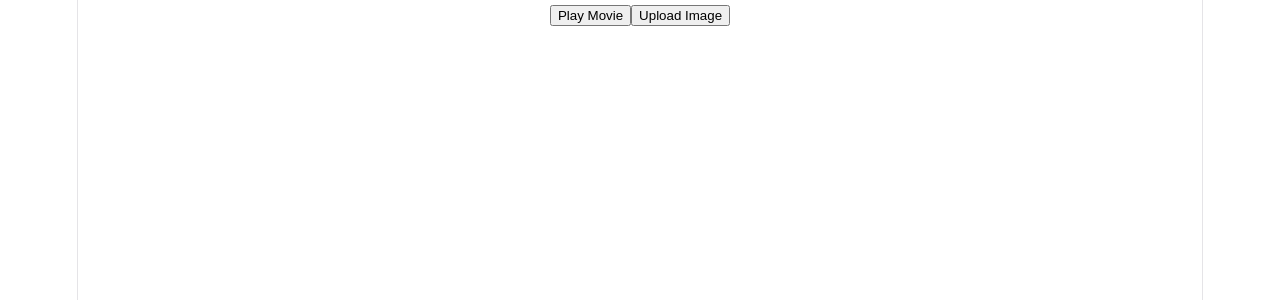
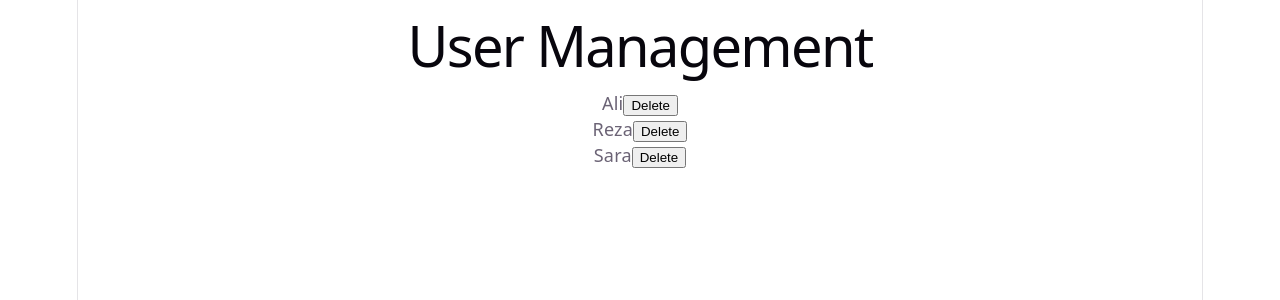
Before and after one commit to s-ebrahimi-dev/training-react, a React (Vite) app: page / in a window 1280 px wide. Shown: the top 300 px of the page. Built offline with nearby package versions, Linux system fonts and the light colour scheme.

Commit message:
useState in React

```diff
--- a/src/App.jsx
+++ b/src/App.jsx
@@ -108,28 +108,172 @@
 //   );
 // }
 //* ==============================Stopping Propagation====================================
-function Button({ onClick, children }) {
+// function Button({ onClick, children }) {
+//   return (
+//     <button onClick={e => {
+//       e.stopPropagation();
+//       onClick();
+//     }}>
+//       {children}
+//     </button>
+//   );
+// }
+
+// export default function Toolbar() {
+//   return (
+//     <div className="Toolbar" onClick={() => {
+//       alert('You clicked on the toolbar!');
+//     }}>
+//       <Button onClick={() => alert('Playing!')}>
+//         Play Movie
+//       </Button>
+//       <Button onClick={() => alert('Uploading!')}>
+//         Upload Image
+//       </Button>
+//     </div>
+//   );
+// }
+//* ====================Event Delegation=========================
+// با کلیک روی هرکدام از دکمه‌ها، رویداد به والد منتقل می‌شود و تابع handleClick اجرا خواهد شد.
+// export default function Toolbar() {
+
+//   function handleClick(event) {
+
+//     const action = event.target.closest("button")?.dataset.action;
+
+//     if (!action) return;
+
+//     if (action === "play") {
+//       alert("Playing Movie!");
+//     }
+
+//     if (action === "upload") {
+//       alert("Uploading Image!");
+//     }
+
+//     if (action === "delete") {
+//       alert("Deleting File!");
+//     }
+//   }
+
+//   return (
+//     <div className="Toolbar" onClick={handleClick}>
+
+//       <button data-action="play">
+//         Play Movie
+//       </button>
+
+//       <button data-action="upload">
+//         Upload Image
+//       </button>
+
+//       <button data-action="delete">
+//         Delete File
+//       </button>
+
+//     </div>
+//   );
+// }
+//* =====================Example-2================================
+// export default function UserList() {
+
+//   const users = [
+//     { id: 1, name: "Ali" },
+//     { id: 2, name: "Reza" },
+//     { id: 3, name: "Sara" }
+//   ];
+
+//   function handleAction(event) {
+
+//     const button = event.target.closest("button");
+
+//     if (!button) return;
+
+//     const action = button.dataset.action;
+//     const userId = button.dataset.userid;
+
+//     if (action === "edit") {
+//       alert(`Editing user ${userId}`);
+//     }
+
+//     if (action === "delete") {
+//       alert(`Deleting user ${userId}`);
+//     }
+//   }
+
+//   return (
+//     <div onClick={handleAction}>
+
+//       {users.map(user => (
+
+//         <div key={user.id}>
+
+//           <span>{user.name}</span>
+
+//           <button
+//             data-action="edit"
+//             data-userid={user.id}
+//           >
+//             Edit
+//           </button>
+
+//           <button
+//             data-action="delete"
+//             data-userid={user.id}
+//           >
+//             Delete
+//           </button>
+
+//         </div>
+
+//       ))}
+
+//     </div>
+//   );
+// }
+// ======================Example-3 use-state================================
+import { useState } from "react";
+
+function UserList({ users, onDelete }) {
   return (
-    <button onClick={e => {
-      e.stopPropagation();
-      onClick();
-    }}>
-      {children}
-    </button>
+    <div>
+      {users.map(user => (
+        <div key={user.id}>
+          <span>{user.name}</span>
+
+          <button onClick={() => onDelete(user.id)}>
+            Delete
+          </button>
+        </div>
+      ))}
+    </div>
   );
 }
 
-export default function Toolbar() {
+export default function App() {
+
+  // آرایه کاربران اینجا قرار می‌گیرد
+  const [users, setUsers] = useState([
+    { id: 1, name: "Ali" },
+    { id: 2, name: "Reza" },
+    { id: 3, name: "Sara" }
+  ]);
+
+  // تابع حذف کاربر
+  function handleDelete(userId) {
+    setUsers(prevUsers =>
+      prevUsers.filter(user => user.id !== userId)
+    );
+  }
+
   return (
-    <div className="Toolbar" onClick={() => {
-      alert('You clicked on the toolbar!');
-    }}>
-      <Button onClick={() => alert('Playing!')}>
-        Play Movie
-      </Button>
-      <Button onClick={() => alert('Uploading!')}>
-        Upload Image
-      </Button>
+    <div>
+      <h1>User Management</h1>
+
+      <UserList
+        users={users}
+        onDelete={handleDelete}
+      />
     </div>
   );
 }
--- a/src/main.jsx
+++ b/src/main.jsx
@@ -1,10 +1,10 @@
 import { StrictMode } from 'react'
 import { createRoot } from 'react-dom/client'
 import './index.css'
-import Toolbar from './App'
+import App from './App'
 
 createRoot(document.getElementById('root')).render(
   <StrictMode>
-    <Toolbar />
+    <App />
   </StrictMode>,
 )
```
